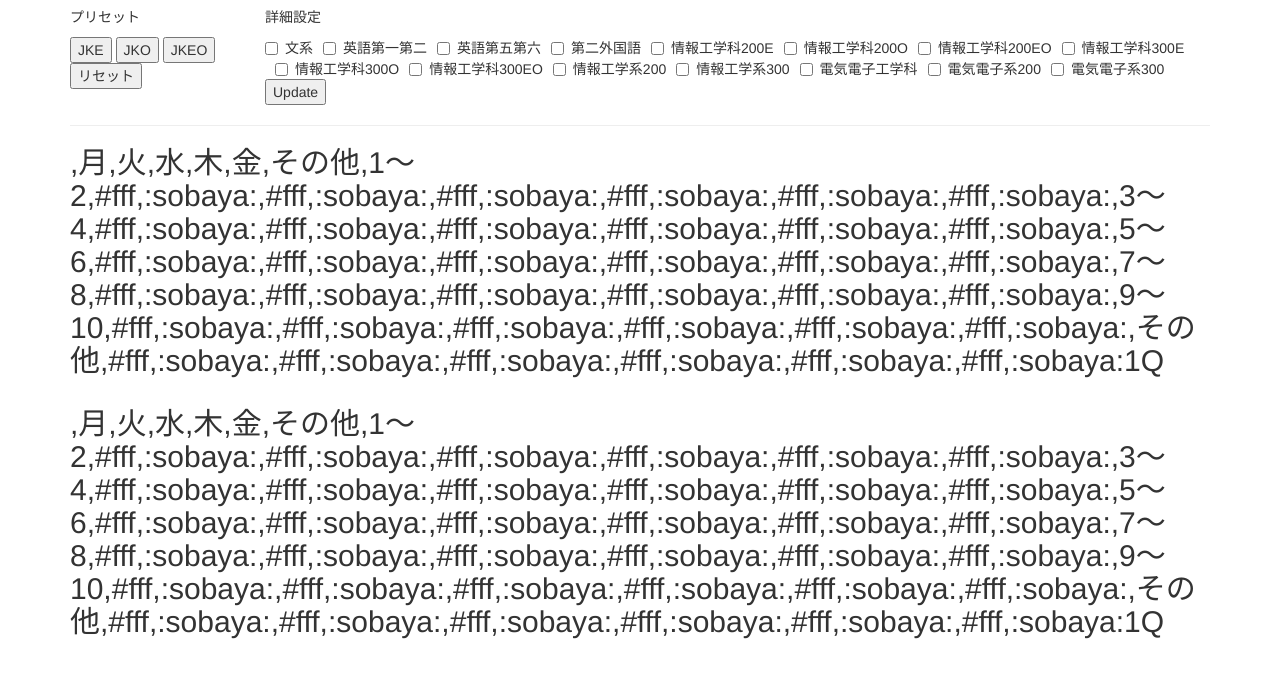
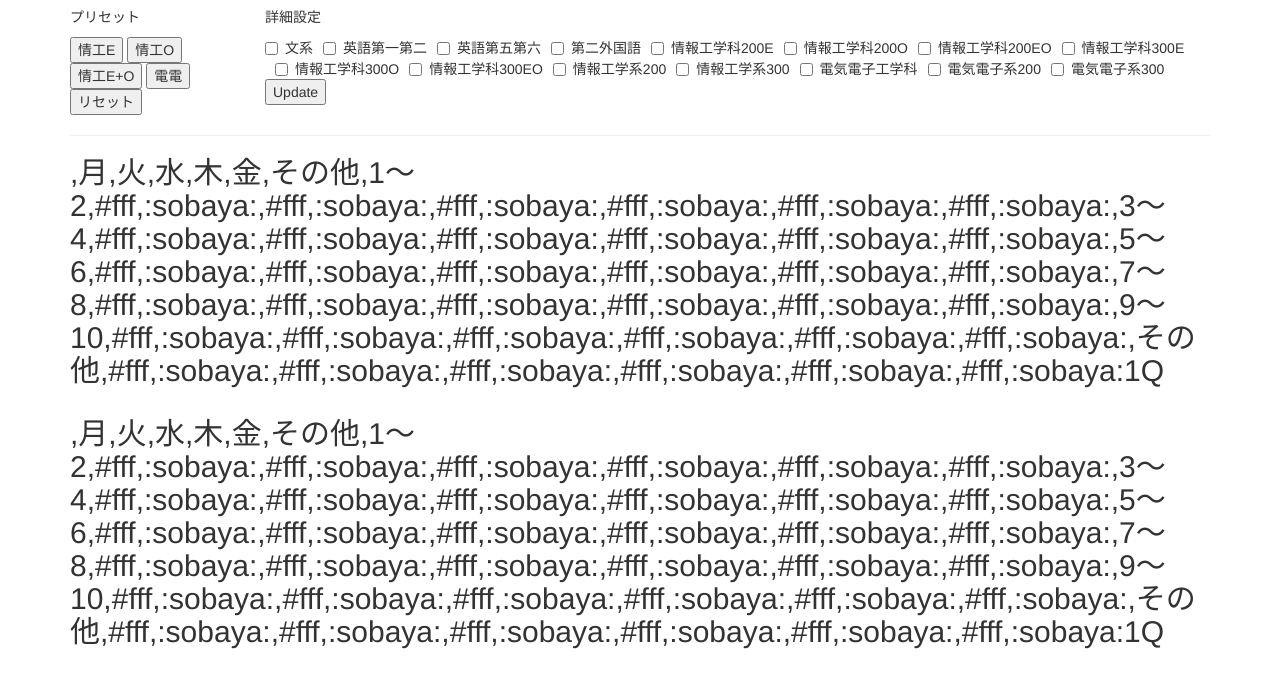
Before and after one commit to n-ari/jikanwari2016, a plain HTML site: page index.html in a window 1280 px wide. Shown: the part 206-884 px from the top of the page. Drawn offline with nearby package versions, Linux system fonts and the light colour scheme.

Commit message:
電電プリセット追加

```diff
--- a/index.html
+++ b/index.html
@@ -48,9 +48,10 @@
     <div class="row">
       <div id="special_controller" class="col-sm-2">
         <p>プリセット</p>
-        <button v-on:click="JKE">JKE</button>
-        <button v-on:click="JKO">JKO</button>
-        <button v-on:click="JKEO">JKEO</button>
+        <button v-on:click="JKE">情工E</button>
+        <button v-on:click="JKO">情工O</button>
+        <button v-on:click="JKEO">情工E+O</button>
+        <button v-on:click="DD">電電</button>
         <button v-on:click="reset">リセット</button>
       </div>
       <div id="controller" class="col-sm-10">
--- a/main.js
+++ b/main.js
@@ -124,6 +124,14 @@ main = function() {
         this.list = this.list.concat(gradeStandard.second);
         return update();
       },
+      DD: function() {
+        this.list = [];
+        this.list.push("電気電子系200");
+        this.list.push("電気電子系300");
+        this.list.push("電気電子工学科");
+        this.list = this.list.concat(gradeStandard.second);
+        return update();
+      },
       update: function() {
         return update();
       },
```
Also changed, not shown: 1 other file.
